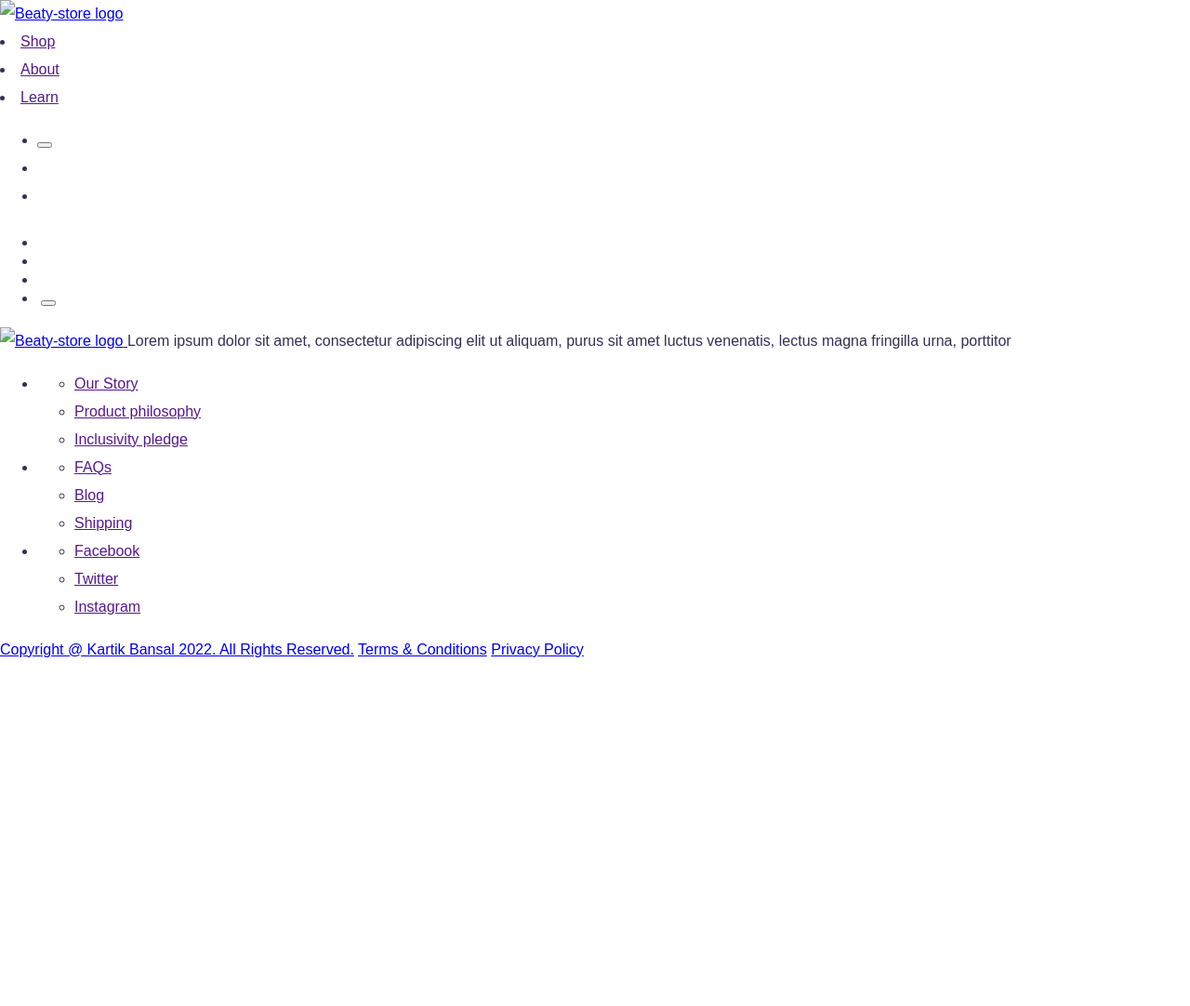
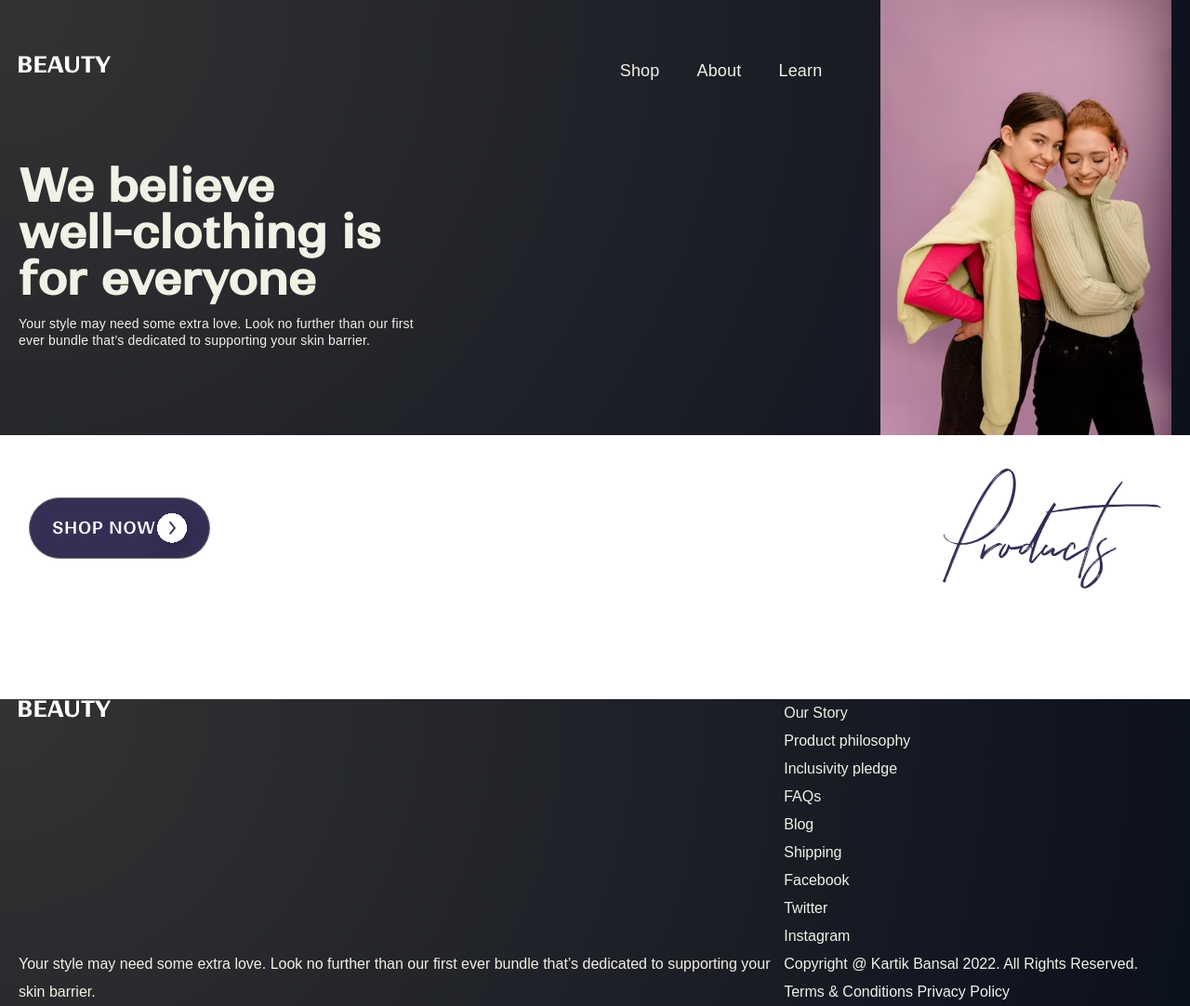
Before and after one commit to marynagaluza/Beaty-store, a plain HTML site: page index.html in a window 1280 px wide. Shown: the whole page at 93% size. Before the commit the page ends 800 px from the top, so only its background shows below. Drawn offline with Linux system fonts and the light colour scheme; no server answers; a web font is replaced by a local one.

Commit message:
step: add styles for header and main, add scripts for selection

```diff
--- a/css/default.css
+++ b/css/default.css
@@ -1,7 +1,67 @@
+html {
+    box-sizing: border-box;
+    --main-color: #342F54;
+    --color-hf: radial-gradient(circle at 0 0, hsl(0, 0%, 20%), hsl(224, 44%, 8%));
+    --color-bg: #F1F1E6;
+}
+
+*, *::after, *::before {
+    box-sizing: inherit;
+}
+
 body {
+    height: 100%;
     font-family: 'Excon', sans-serif;
     font-weight: 500;
     font-size: 16px;
     line-height: 30px;
-    color: #342F54;
+    color: var(--main-color);
 }
+
+img {
+    max-width: 100%;
+    height: auto;
+
+}
+
+button {
+    cursor: pointer;
+    padding: 0;
+}
+
+input {
+    font-family: inherit;
+}
+
+a {
+    color: inherit;
+    text-decoration: none;
+}
+
+ul {
+    list-style: none;
+    padding: 0;
+    margin: 0;
+}
+
+h1, h2, h3, p {
+    margin: 0;
+}
+
+select {
+    font: inherit;
+    letter-spacing: inherit;
+    word-spacing: inherit;
+    -webkit-appearance: none;
+    -moz-appearance: none;
+    appearance: none;
+}
+
+.container {
+    min-height: 100%;
+    max-width: 1260px;
+    display: flex;
+    flex-direction: column;
+    margin: 0 auto;
+    padding: 0 10px;
+}
--- /dev/null
+++ b/css/footer.css
@@ -0,0 +1,27 @@
+.footer {
+    background: var(--color-hf);
+    color: var(--color-bg);
+}
+
+.footer__container {
+    display: flex;
+    justify-content: space-between;
+}
+
+.footer__info {
+    display: flex;
+    flex-direction: column;
+    justify-content: space-between;
+    width: 100%;
+}
+
+/* .footer__nav {
+    display: flex;
+    justify-content: space-between;
+}
+
+.footer__nav-list {
+    display: flex;
+    flex-direction: column;
+    justify-content: space-between;
+} */
--- /dev/null
+++ b/css/header.css
@@ -0,0 +1,73 @@
+.header {
+    background: var(--color-hf);
+    color: var(--color-bg);
+}
+
+.header__container {
+    display: flex;
+    justify-content: space-between;
+    font-size: 18px;
+    letter-spacing: 0.01em;
+    text-align: left;
+}
+
+.header__nav {
+    display: flex;
+    flex-direction: column;
+    justify-content: flex-start;
+    width: 100%;
+}
+
+.nav {
+    display: flex;
+    flex-wrap: wrap;
+    justify-content: space-between;
+}
+
+.header__slider {
+    display:flex;
+    flex-direction: column;
+}
+
+.header__logo {
+    margin-top: 58px;
+}
+
+.nav__list {
+    display: flex;
+    flex-wrap: wrap;
+    margin-top: 61px;
+}
+
+.nav__item {
+    margin-right: 40px;
+}
+
+.nav__item:last-child {
+    margin-right: 63px;
+}
+
+.header__text-title {
+    max-width: 400px;
+    margin-top: 84px;
+}
+
+.header__text h2 {
+    font-family: 'Ranade-Medium', sans-serif;
+    font-size: 48px;
+    font-weight: bold;
+    line-height: 50px;
+    text-align: left;
+}
+
+.header__text-paragraph {
+    max-width: 450px;
+    margin-top: 14px;
+}
+
+.header__text p {
+    color: var(--color-bg);
+    font-size: 14px;
+    line-height: 18px;
+    text-align: left;
+}
--- /dev/null
+++ b/css/main.css
@@ -0,0 +1,72 @@
+main {
+    flex: 1 1 auto;
+}
+.goods {
+    margin: 24px 0 72px;
+}
+
+.goods__title {
+    display: flex;
+    justify-content: space-between;
+    align-items:center;
+    margin: 11px;
+}
+
+.goods__category_selection {
+    font-family: 'Ranade-Medium', sans-serif;
+    font-size: 18px;
+    text-transform: uppercase;
+    font-weight: 500;
+    line-height: 32px;
+    letter-spacing: 0.02em;
+    text-align: left;
+    color: #FFFFFF;
+    background-color: #342F54;
+    padding: 16px 58px 16px 24px;
+    border-radius: 100px;
+    background-image: url(../images/select-arrow.svg);
+    background-repeat: no-repeat;
+    background-position: right 0.2em;
+}
+
+.goods__list {
+    display: flex;
+    max-width: 1260px;
+    flex-wrap: wrap;
+    margin-top: 36px;
+}
+
+.goods__item {
+    width: 290px;
+    height: 320px;
+    flex-direction: column;
+    justify-content: space-between;
+    align-items: center;
+    margin: 5px 10px;
+    border-radius: 10px;
+    box-shadow: rgba(51, 46, 84, 0.3) 0px 7px 29px 0px;
+}
+
+.goods__item-photo {
+    width: 150px;
+    height: 150px;
+    margin: 10px 20px;
+}
+
+.goods__item-price {
+    font-size: 24px;
+    font-weight: bold;
+    color: #332E54;
+    line-height: 24px;
+    text-align: left;
+    margin: 20px 0 0 11px;
+}
+
+.goods__item-title {
+    font-family: 'Ranade-Medium', sans-serif;
+    font-size: 14px;
+    font-weight: 500;
+    line-height: 14px;
+    text-align: left;
+    margin: 11px 0 0 11px;
+}
--- a/css/style.css
+++ b/css/style.css
@@ -1,6 +1,7 @@
 @import url(../fonts/Excon_Complete/Fonts/WEB/css/excon.css);
 @import url(../fonts/Ranade_Complete/Fonts/WEB/css/ranade.css);
-
 @import 'normalize.css';
-
 @import 'default.css';
+@import 'header.css';
+@import 'main.css';
+@import 'footer.css'
--- a/index.html
+++ b/index.html
@@ -5,84 +5,72 @@
     <meta http-equiv="X-UA-Compatible" content="IE=edge">
     <meta name="viewport" content="width=device-width, initial-scale=1.0">
     <title>Beaty</title>
+    <script defer src="./scripts/script.js" type="module"></script>
     <link rel="stylesheet" href="./css/style.css">
 </head>
 <body>
 
     <header class="header">
         <div class="container">
+            <div class="header__container">
+                <section class="header__nav">
+                    <nav class="nav">
                         <a href="index.html" class="header__logo">
-                <img src="./image/logo.svg" alt="Beaty-store logo" class="header__logo-img" width="100" height="33">
+                            <img src="./images/logo.svg" alt="Beaty-store logo" class="header__logo-img" width="100" height="33">
                         </a>
-            <nav class="navigation header__navigation">
-                <ul__list>
-                    <li class="navigation navigation_item"><a href="" class="navigation navigation_link">Shop</a></li>
-                    <li class="navigation navigation_item"><a href="" class="navigation navigation_link">About</a></li>
-                    <li class="navigation navigation_item"><a href="" class="navigation navigation_link">Learn</a></li>
-                </ul__list>
+                        <ul class="nav__list">
+                            <li class="nav__item"><a href="" class="nav__link">Shop</a></li>
+                            <li class="nav__item"><a href="" class="nav__link">About</a></li>
+                            <li class="nav__item"><a href="" class="nav__link">Learn</a></li>
+                        </ul>
                     </nav>
-            <ul class="header__control-list">
-                <li class="header__control-item">
-                    <button class="header__btn header__btn_cart"></button>
-                </li>
-                <li class="header__control-item">
-                    <a href="?list" class="header__btn header__btn_favorite"></a>
-                </li>
-                <li class="header__control-item">
-                    <a  href="#" class="header__btn header__btn_person"></a>
-                </li>
-            </ul>
+                    <div class="header__text">
+                        <div class="header__text-title">
+                            <h2>We believe well-clothing is for everyone</h2>
+                        </div>
+                        <div class="header__text-paragraph">
+                            <p>Your style may need some extra love. Look no further than our first ever bundle that’s dedicated to supporting your skin barrier.</p>
+                        </div>
+                    </div>
+                </section>
+
+                <section class="header__slider">
+                    <img src="./images/header-slider.jpg" alt="women's clothes">
+                </section>
+            </div>
         </div>
     </header>
 
     <main>
-        <section class="hero">
-            <div class="container">
-                <div class="hero__slider">
-                    <ul class="hero__slider-wrapper">
-                        <li class="hero__slider-item">
-                            <a href="#" class="hero__slider-link">
-                                <h2 class="hero__slider-title"></h2>
-                            </a>
-                        </li>
-                        <li class="hero__slider-item">
-                            <a href="#" class="hero__slider-link">
-                                <h2 class="hero__slider-title"></h2>
-                            </a>
-                        </li>
-                        <li class="hero__slider-item">
-                            <a href="#" class="hero__slider-link">
-                                <h2 class="hero__slider-title"></h2>
-                            </a>
-                        </li>
-                    </ul>
-                </div>
-            </div>
-        </section>
-
         <section class="goods">
             <div class="container">
-                <ul class="goods__list">
-                    <li class="goods__item">
-                        <article class="item">
-                            <img src="" alt="">
-                            <button></button>
-                            <div class="item__control-wrapper"></div>
-                        </article>
-                    </li>
-                </ul>
+                <div class="goods__title">
+                    <div class="goods__category">
+                        <select class="goods__category_selection">
+                            <option value="all">Shop now</option>
+                        </select>
+                    </div>
+                    <img src="./images/Products.svg" alt="Products">
+                </div>
+                <div class="goods__list"></div>
             </div>
         </section>
 
     </main>
 
     <footer class="footer">
-        <div class="container footer__container">
-            <a href="index.html" class="header__logo">
-                <img src="./image/logo.svg" alt="Beaty-store logo" class="header__logo-img" width="100" height="33">
+        <div class="container">
+            <div class="footer__container">
+                <section class="footer__info">
+                    <a href="index.html" class="footer__logo">
+                        <img src="./images/logo.svg" alt="Beaty-store logo" class="header__logo-img" width="100" height="33">
                     </a>
-            <span>Lorem ipsum dolor sit amet, consectetur adipiscing elit ut aliquam, purus sit amet luctus venenatis, lectus magna fringilla urna, porttitor</span>
-            <ul class="footer__list-nav">
+                    <div class="footer__paragrap">
+                        <p>Your style may need some extra love. Look no further than our first ever bundle that’s dedicated to supporting your skin barrier.</p>
+                    </div>
+                </section>
+                <section class="footer__nav">
+                    <ul class="footer__nav-list">
                         <li class="footer__nav-item">
                             <ul class="footer__list-vertical">
                                 <li class="footer__item"><a href="" class="footer__link">Our Story</a></li>
@@ -108,6 +96,8 @@
                     <a href="#" class="footer__copyright">Copyright @ Kartik Bansal 2022. All Rights Reserved.</a>
                     <a href="#" class="footer__agreement">Terms & Conditions</a>
                     <a href="#" class="footer__policy">Privacy Policy</a>
+                </section>
+            </div>
         </div>
     </footer>
 </body>
--- /dev/null
+++ b/scripts/API.js
@@ -0,0 +1,2 @@
+const BASE_URL = 'https://fakestoreapi.com/products'
+export { BASE_URL }
--- /dev/null
+++ b/scripts/DOM.js
@@ -0,0 +1,4 @@
+let productsDOM = document.querySelector('.goods__list');
+let selectDOM = document.querySelector('.goods__category_selection');
+
+export { productsDOM, selectDOM }
```
Also changed, not shown: scripts/components/Categories.js (added, +19 -0 lines), scripts/components/Products.js (added, +17 -0 lines), scripts/components/ProductsBy.js (added, +16 -0 lines), scripts/components/UI.js (added, +18 -0 lines), scripts/script.js (added, +67 -0 lines), images/Products.svg (added), images/header-bg.jpg (added), images/header-slider.jpg (added), images/select-arrow.svg (added), images/two-cute-young-caucasian-women-in-casual-clothes-with-smile-on-their-face-posing-on-purple-background-people-sincere-emotions-lifestyle-concept_197531-32115.avif (added). Lines whose indentation alone changed are shown as unchanged.
